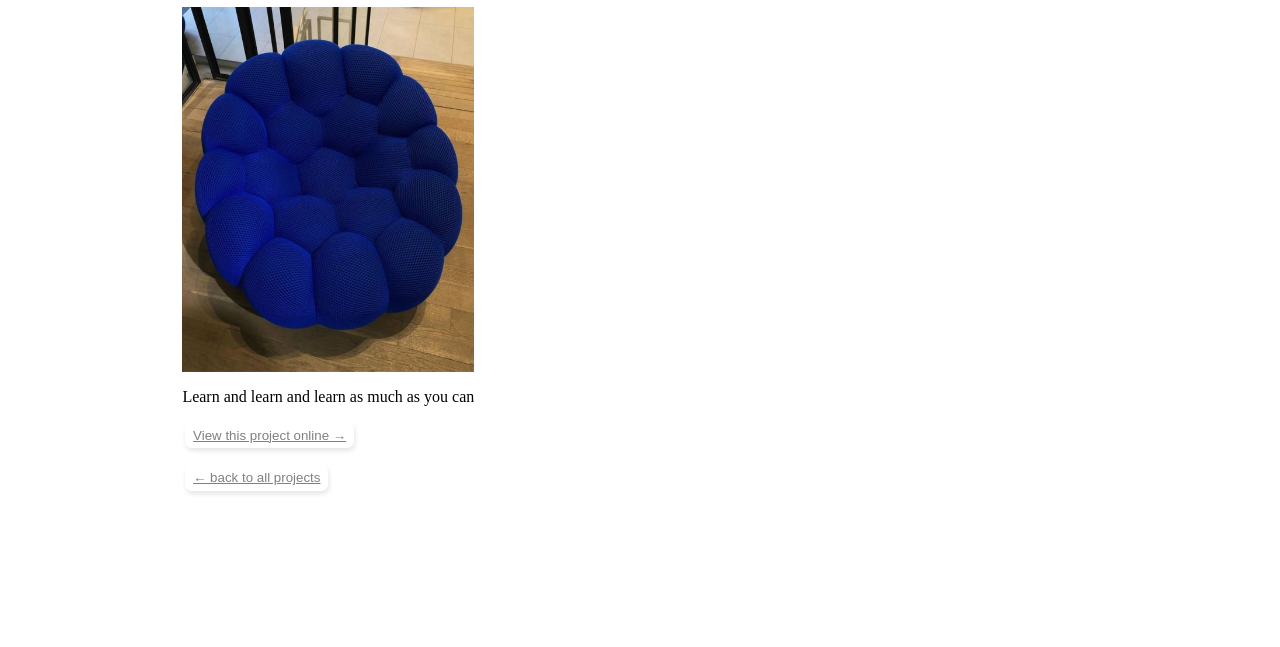
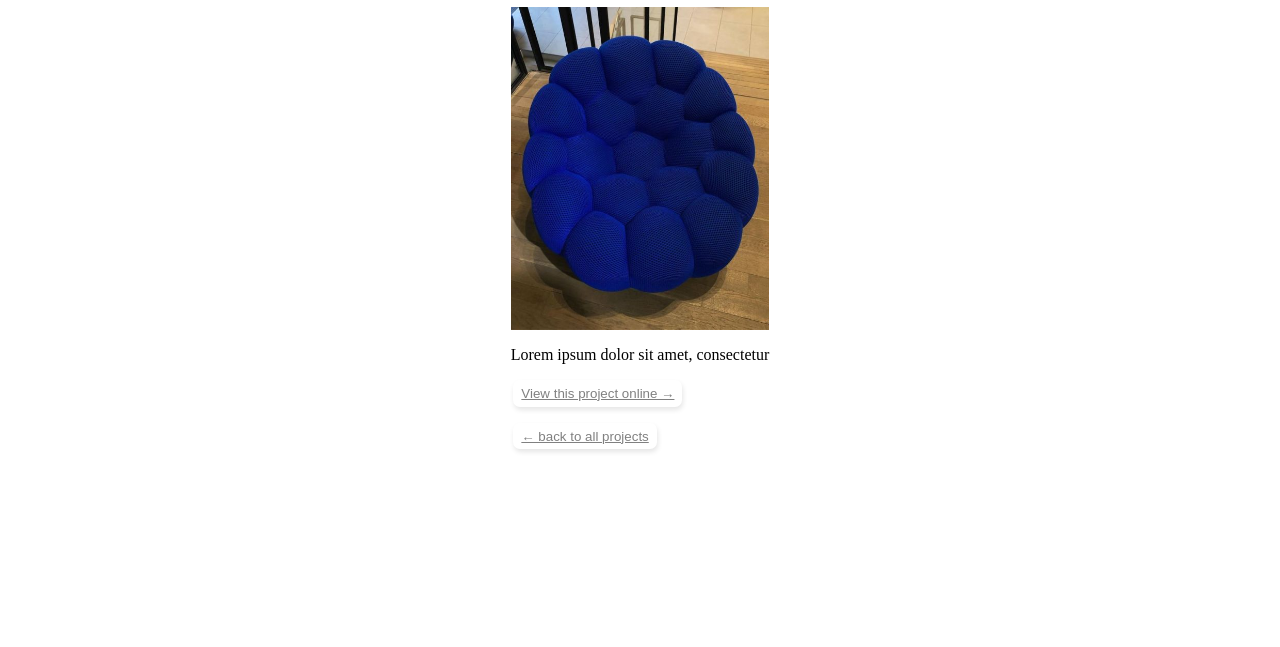
Before and after one commit to albinoplant/gatsby-gallery, a Gatsby site: page /project-1/ in a window 1280 px wide. Shown: the part 153-800 px from the top of the page. Built offline with nearby package versions, Linux system fonts and the light colour scheme; Gatsby itself is replaced by a stand-in of ours.

Commit message:
fixed project's page flex align

```diff
--- a/components/header.js
+++ b/components/header.js
@@ -64,7 +64,7 @@ const StyledWrapper = styled.div`
         #exit2{
             margin-top:2rem;
             color:white;
-            background-color:transparent;
+            background-color:${color.mainColor};
         }
         #container{
             width:100%;
@@ -78,7 +78,7 @@ const StyledWrapper = styled.div`
         }
     }
     #exit{
-        background-color:transparent;
+        background-color:${color.mainColor};
         color:white;
         margin:0.5rem;
         align-self:auto;
@@ -133,6 +133,7 @@ const StyledWrapper = styled.div`
 const StyledHeader = styled.header`
     Button{
         color:white;
+
     }
     top: 0;
     left: 0;
--- a/components/hello.js
+++ b/components/hello.js
@@ -75,7 +75,7 @@ const Container = styled.div`
 
 const Hello = (props) => (
         <Container>
-            <h1>Welcome to my portfolio site!</h1>
+            <h1>Welcome to my site!</h1>
             <Hand wave={props.scrollPos/*i co tu zrobić, jak przekazać tego propsa do stylu? */}/>
         </Container>
 
--- a/components/main.js
+++ b/components/main.js
@@ -14,6 +14,7 @@ const StyledMain = styled.main`
 
     display: ${props => props.displayGrid ?
     "grid" : "flex"};
+    justify-content:center;
     max-height: ${props => props.maxHeight ? "85vh":""} !important;
     grid-template-columns: repeat(auto-fill, minmax(300px, 1fr));
     background-color:white;
--- a/data/projects/projects.json
+++ b/data/projects/projects.json
@@ -4,7 +4,7 @@
         "slug": "project-1",
         "url": "https://example.com/",
         "image": "./499.jpg",
-        "description": "Learn and learn and learn as much as you can",
+        "description": "Lorem ipsum dolor sit amet, consectetur",
         "orgin": "https://jamiebatres.co.vu/post/186553011220"
     },
     {
@@ -12,7 +12,7 @@
         "slug": "project-2",
         "url": "https://example.com/",
         "image": "./500.jpg",
-        "description": "This one is probably as blue as the previous",
+        "description": "Lorem ipsum dolor sit amet, consectetur",
         "orgin": "https://timbllr.nl/post/173285609512/timbllr-via-weheartit"
     },
     {
@@ -20,31 +20,31 @@
         "slug": "project-3",
         "url": "https://example.com/",
         "image": "./501.jpg",
-        "description": "It's more horizontal... Will that be a problem?",
+        "description": "Lorem ipsum dolor sit amet, consectetur",
         "orgin": ""
     },
     {
-        "title": "Whoo 4th",
+        "title": "4th project",
         "slug": "project-4",
         "url": "https://example.com/",
         "image": "./502.jpg",
-        "description": "I don't know if I like that photo",
+        "description": "Lorem ipsum dolor sit amet, consectetur",
         "orgin": ""
     },
     {
-        "title": "Whoo 5th",
+        "title": "5th one",
         "slug": "project-5",
         "url": "https://example.com/",
         "image": "./503.jpg",
-        "description": "I'm hungry and that looks tasty",
+        "description": "Lorem ipsum dolor sit amet, consectetur",
         "orgin": ""
     },
     {
-        "title": "Whoo 6th",
+        "title": "6th",
         "slug": "project-6",
         "url": "https://example.com/",
         "image": "./504.jpg",
-        "description": "I'm hungry and that looks tasty",
+        "description": "Lorem ipsum dolor sit amet, consectetur",
         "orgin": ""
     }
 ]
--- a/src/templates/project.js
+++ b/src/templates/project.js
@@ -20,6 +20,7 @@ const Project = ({ title, description, url, imageData }) => (
 );
 
 const StyledWrapper = styled.div`
+
 `;
 
 export default Project;
```
